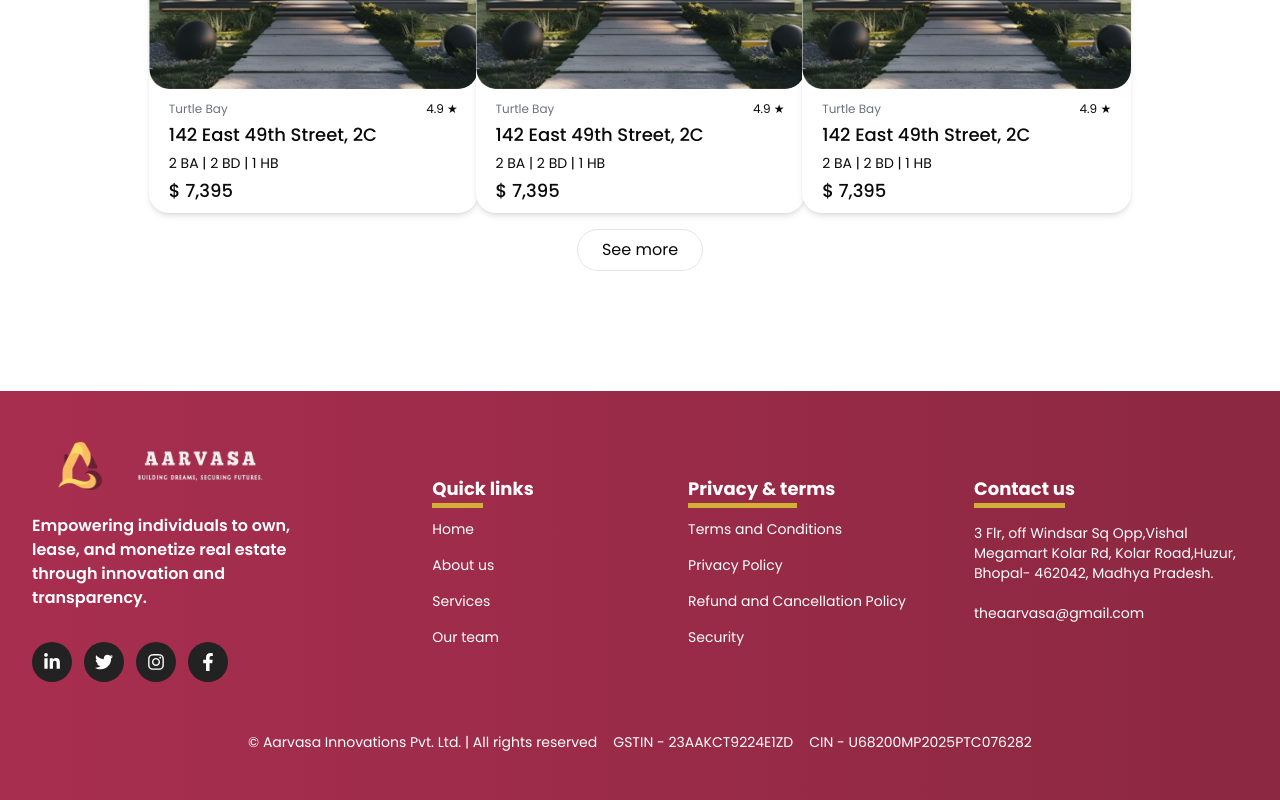
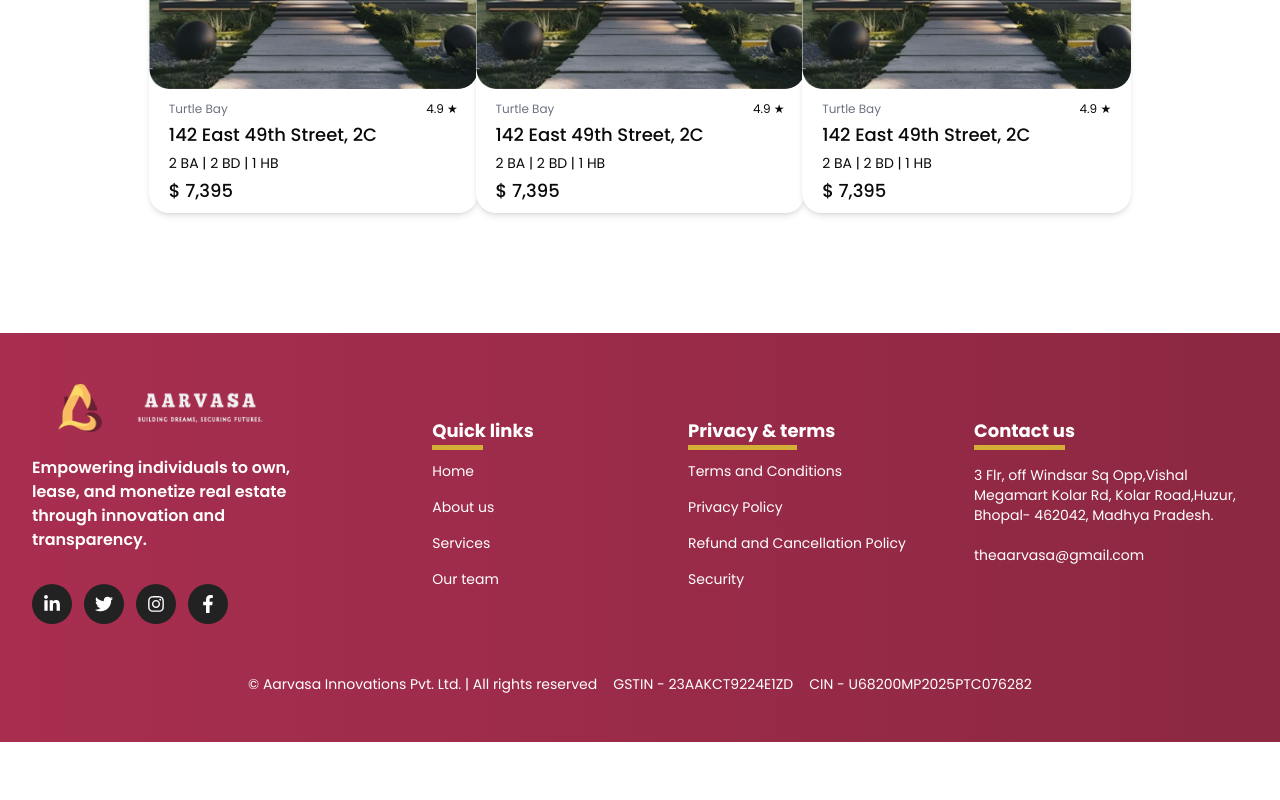
Before and after one commit to The-Aarvasa/aarvasa-xorg, a React (Vite) app in the folder arvasa---frontend/: page /agents/1 in a window 1280 px wide. Shown: the part 993-1793 px from the top of the page. After the commit the page ends 1735 px from the top, so only its background shows below. Built offline with nearby package versions, Linux system fonts and the light colour scheme.

Commit message:
removed see more

```diff
--- a/arvasa---frontend/src/components/News/Newscards.jsx
+++ b/arvasa---frontend/src/components/News/Newscards.jsx
@@ -81,12 +81,7 @@ const Newscards = () => {
                 ))}
             </div>
 
-            {/* See More Button */}
-            <div className="flex mb-8 items-center justify-center">
-                <div className="group w-40 sm:w-56 h-12 sm:h-15 px-4 sm:px-8 py-3 sm:py-6 rounded-3xl outline outline-2 outline-offset-[-1px] outline-[#6D1E3D] inline-flex justify-center items-center gap-2.5 transition-all duration-300 hover:bg-[#6D1E3D] hover:text-white hover:outline-[#6D1E3D]">
-                    <div className="text-[#6D1E3D] text-center justify-start text-lg sm:text-2xl font-medium font-['Montserrat'] leading-none group-hover:text-white transition-colors duration-300">See more</div>
-                </div>
-            </div>
+
         </div>
     )
 }
--- a/arvasa---frontend/src/pages/AgentDetails.jsx
+++ b/arvasa---frontend/src/pages/AgentDetails.jsx
@@ -121,11 +121,7 @@ export default function AgentDetails() {
 
       )}
 
-      <div className="text-center mt-4">
-        <button onClick={() => setVisible(v => v + 1)} className="border px-6 py-2 rounded-full hover:bg-gray-100 transition">
-          See more
-        </button>
-      </div>
+
     </div>
    </div>
 
```
